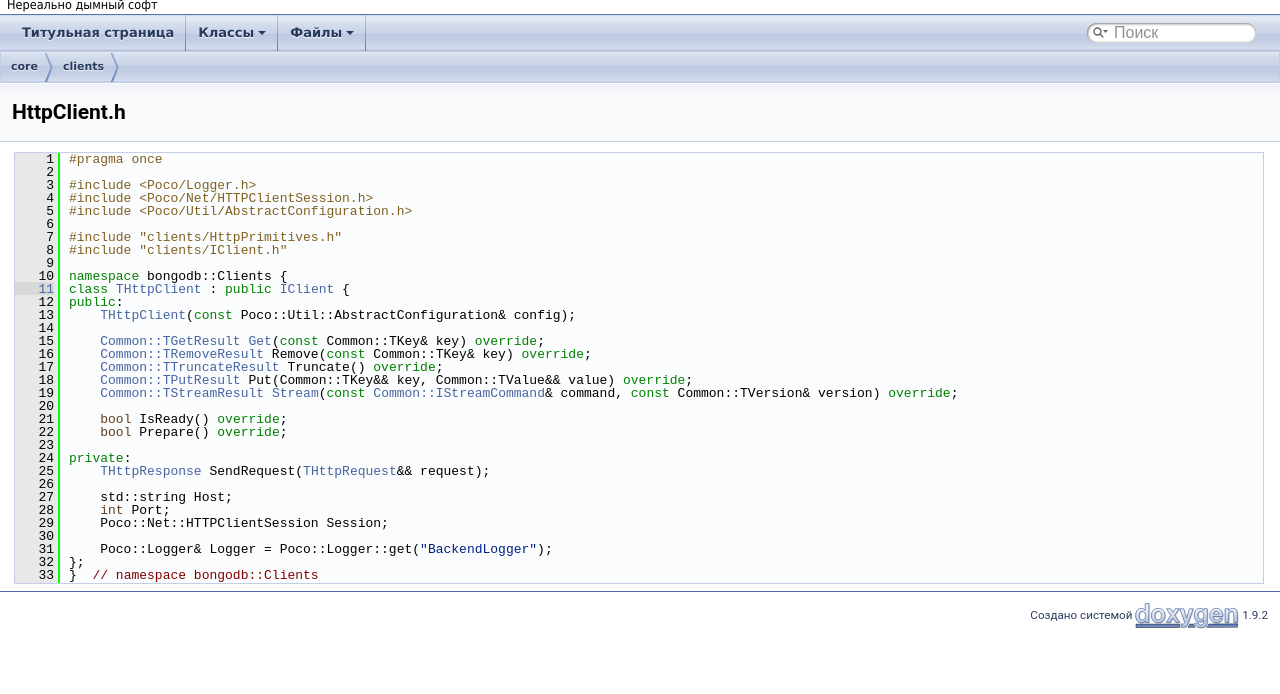
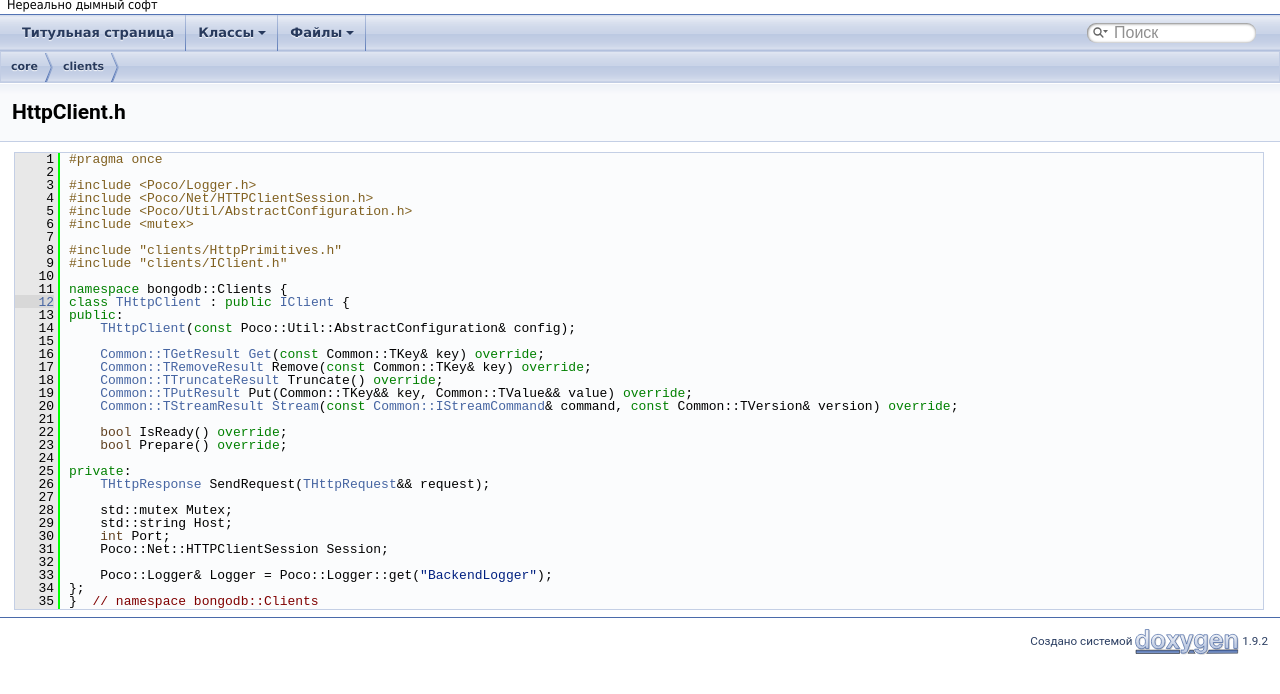
Before and after one commit to iu7og/bongodb, a plain HTML site: page HttpClient_8h_source.html in a window 1280 px wide. Shown: the part 42-736 px from the top of the page. Drawn offline with Linux system fonts and the light colour scheme.

Commit message:
deploy: 5a3534fb27251327260d8cf596d05fcac2264448

```diff
--- a/HttpClient_8h_source.html
+++ b/HttpClient_8h_source.html
@@ -75,36 +75,38 @@ $(function() {
 <div class="line"><a id="l00003" name="l00003"></a><span class="lineno">    3</span><span class="preprocessor">#include &lt;Poco/Logger.h&gt;</span></div>
 <div class="line"><a id="l00004" name="l00004"></a><span class="lineno">    4</span><span class="preprocessor">#include &lt;Poco/Net/HTTPClientSession.h&gt;</span></div>
 <div class="line"><a id="l00005" name="l00005"></a><span class="lineno">    5</span><span class="preprocessor">#include &lt;Poco/Util/AbstractConfiguration.h&gt;</span></div>
-<div class="line"><a id="l00006" name="l00006"></a><span class="lineno">    6</span> </div>
-<div class="line"><a id="l00007" name="l00007"></a><span class="lineno">    7</span><span class="preprocessor">#include &quot;clients/HttpPrimitives.h&quot;</span></div>
-<div class="line"><a id="l00008" name="l00008"></a><span class="lineno">    8</span><span class="preprocessor">#include &quot;clients/IClient.h&quot;</span></div>
-<div class="line"><a id="l00009" name="l00009"></a><span class="lineno">    9</span> </div>
-<div class="line"><a id="l00010" name="l00010"></a><span class="lineno">   10</span><span class="keyword">namespace </span>bongodb::Clients {</div>
-<div class="line"><a id="l00011" name="l00011"></a><span class="lineno"><a class="line" href="classbongodb_1_1Clients_1_1THttpClient.html">   11</a></span><span class="keyword">class </span><a class="code hl_class" href="classbongodb_1_1Clients_1_1THttpClient.html">THttpClient</a> : <span class="keyword">public</span> <a class="code hl_class" href="classbongodb_1_1Clients_1_1IClient.html">IClient</a> {</div>
-<div class="line"><a id="l00012" name="l00012"></a><span class="lineno">   12</span><span class="keyword">public</span>:</div>
-<div class="line"><a id="l00013" name="l00013"></a><span class="lineno">   13</span>    <a class="code hl_class" href="classbongodb_1_1Clients_1_1THttpClient.html">THttpClient</a>(<span class="keyword">const</span> Poco::Util::AbstractConfiguration&amp; config);</div>
-<div class="line"><a id="l00014" name="l00014"></a><span class="lineno">   14</span> </div>
-<div class="line"><a id="l00015" name="l00015"></a><span class="lineno">   15</span>    <a class="code hl_class" href="classbongodb_1_1Common_1_1TOperationResult.html">Common::TGetResult</a> <a class="code hl_function" href="classbongodb_1_1Clients_1_1THttpClient.html#a1609780d4b73d9d4063db82b5731b2b2">Get</a>(<span class="keyword">const</span> Common::TKey&amp; key) <span class="keyword">override</span>;</div>
-<div class="line"><a id="l00016" name="l00016"></a><span class="lineno">   16</span>    <a class="code hl_class" href="classbongodb_1_1Common_1_1TVoidOperationResult.html">Common::TRemoveResult</a> Remove(<span class="keyword">const</span> Common::TKey&amp; key) <span class="keyword">override</span>;</div>
-<div class="line"><a id="l00017" name="l00017"></a><span class="lineno">   17</span>    <a class="code hl_class" href="classbongodb_1_1Common_1_1TVoidOperationResult.html">Common::TTruncateResult</a> Truncate() <span class="keyword">override</span>;</div>
-<div class="line"><a id="l00018" name="l00018"></a><span class="lineno">   18</span>    <a class="code hl_class" href="classbongodb_1_1Common_1_1TVoidOperationResult.html">Common::TPutResult</a> Put(Common::TKey&amp;&amp; key, Common::TValue&amp;&amp; value) <span class="keyword">override</span>;</div>
-<div class="line"><a id="l00019" name="l00019"></a><span class="lineno">   19</span>    <a class="code hl_class" href="classbongodb_1_1Common_1_1TVoidOperationResult.html">Common::TStreamResult</a> <a class="code hl_function" href="classbongodb_1_1Clients_1_1THttpClient.html#a2fccee20f15d60c7dd1572fcb20fc383">Stream</a>(<span class="keyword">const</span> <a class="code hl_class" href="classbongodb_1_1Common_1_1IStreamCommand.html">Common::IStreamCommand</a>&amp; command, <span class="keyword">const</span> Common::TVersion&amp; version) <span class="keyword">override</span>;</div>
-<div class="line"><a id="l00020" name="l00020"></a><span class="lineno">   20</span> </div>
-<div class="line"><a id="l00021" name="l00021"></a><span class="lineno">   21</span>    <span class="keywordtype">bool</span> IsReady() <span class="keyword">override</span>;</div>
-<div class="line"><a id="l00022" name="l00022"></a><span class="lineno">   22</span>    <span class="keywordtype">bool</span> Prepare() <span class="keyword">override</span>;</div>
-<div class="line"><a id="l00023" name="l00023"></a><span class="lineno">   23</span> </div>
-<div class="line"><a id="l00024" name="l00024"></a><span class="lineno">   24</span><span class="keyword">private</span>:</div>
-<div class="line"><a id="l00025" name="l00025"></a><span class="lineno">   25</span>    <a class="code hl_struct" href="structbongodb_1_1Clients_1_1THttpResponse.html">THttpResponse</a> SendRequest(<a class="code hl_class" href="classbongodb_1_1Clients_1_1THttpRequest.html">THttpRequest</a>&amp;&amp; request);</div>
-<div class="line"><a id="l00026" name="l00026"></a><span class="lineno">   26</span> </div>
-<div class="line"><a id="l00027" name="l00027"></a><span class="lineno">   27</span>    std::string Host;</div>
-<div class="line"><a id="l00028" name="l00028"></a><span class="lineno">   28</span>    <span class="keywordtype">int</span> Port;</div>
-<div class="line"><a id="l00029" name="l00029"></a><span class="lineno">   29</span>    Poco::Net::HTTPClientSession Session;</div>
-<div class="line"><a id="l00030" name="l00030"></a><span class="lineno">   30</span> </div>
-<div class="line"><a id="l00031" name="l00031"></a><span class="lineno">   31</span>    Poco::Logger&amp; Logger = Poco::Logger::get(<span class="stringliteral">&quot;BackendLogger&quot;</span>);</div>
-<div class="line"><a id="l00032" name="l00032"></a><span class="lineno">   32</span>};</div>
-<div class="line"><a id="l00033" name="l00033"></a><span class="lineno">   33</span>}  <span class="comment">// namespace bongodb::Clients</span></div>
+<div class="line"><a id="l00006" name="l00006"></a><span class="lineno">    6</span><span class="preprocessor">#include &lt;mutex&gt;</span></div>
+<div class="line"><a id="l00007" name="l00007"></a><span class="lineno">    7</span> </div>
+<div class="line"><a id="l00008" name="l00008"></a><span class="lineno">    8</span><span class="preprocessor">#include &quot;clients/HttpPrimitives.h&quot;</span></div>
+<div class="line"><a id="l00009" name="l00009"></a><span class="lineno">    9</span><span class="preprocessor">#include &quot;clients/IClient.h&quot;</span></div>
+<div class="line"><a id="l00010" name="l00010"></a><span class="lineno">   10</span> </div>
+<div class="line"><a id="l00011" name="l00011"></a><span class="lineno">   11</span><span class="keyword">namespace </span>bongodb::Clients {</div>
+<div class="line"><a id="l00012" name="l00012"></a><span class="lineno"><a class="line" href="classbongodb_1_1Clients_1_1THttpClient.html">   12</a></span><span class="keyword">class </span><a class="code hl_class" href="classbongodb_1_1Clients_1_1THttpClient.html">THttpClient</a> : <span class="keyword">public</span> <a class="code hl_class" href="classbongodb_1_1Clients_1_1IClient.html">IClient</a> {</div>
+<div class="line"><a id="l00013" name="l00013"></a><span class="lineno">   13</span><span class="keyword">public</span>:</div>
+<div class="line"><a id="l00014" name="l00014"></a><span class="lineno">   14</span>    <a class="code hl_class" href="classbongodb_1_1Clients_1_1THttpClient.html">THttpClient</a>(<span class="keyword">const</span> Poco::Util::AbstractConfiguration&amp; config);</div>
+<div class="line"><a id="l00015" name="l00015"></a><span class="lineno">   15</span> </div>
+<div class="line"><a id="l00016" name="l00016"></a><span class="lineno">   16</span>    <a class="code hl_class" href="classbongodb_1_1Common_1_1TOperationResult.html">Common::TGetResult</a> <a class="code hl_function" href="classbongodb_1_1Clients_1_1THttpClient.html#a1609780d4b73d9d4063db82b5731b2b2">Get</a>(<span class="keyword">const</span> Common::TKey&amp; key) <span class="keyword">override</span>;</div>
+<div class="line"><a id="l00017" name="l00017"></a><span class="lineno">   17</span>    <a class="code hl_class" href="classbongodb_1_1Common_1_1TVoidOperationResult.html">Common::TRemoveResult</a> Remove(<span class="keyword">const</span> Common::TKey&amp; key) <span class="keyword">override</span>;</div>
+<div class="line"><a id="l00018" name="l00018"></a><span class="lineno">   18</span>    <a class="code hl_class" href="classbongodb_1_1Common_1_1TVoidOperationResult.html">Common::TTruncateResult</a> Truncate() <span class="keyword">override</span>;</div>
+<div class="line"><a id="l00019" name="l00019"></a><span class="lineno">   19</span>    <a class="code hl_class" href="classbongodb_1_1Common_1_1TVoidOperationResult.html">Common::TPutResult</a> Put(Common::TKey&amp;&amp; key, Common::TValue&amp;&amp; value) <span class="keyword">override</span>;</div>
+<div class="line"><a id="l00020" name="l00020"></a><span class="lineno">   20</span>    <a class="code hl_class" href="classbongodb_1_1Common_1_1TVoidOperationResult.html">Common::TStreamResult</a> <a class="code hl_function" href="classbongodb_1_1Clients_1_1THttpClient.html#a2fccee20f15d60c7dd1572fcb20fc383">Stream</a>(<span class="keyword">const</span> <a class="code hl_class" href="classbongodb_1_1Common_1_1IStreamCommand.html">Common::IStreamCommand</a>&amp; command, <span class="keyword">const</span> Common::TVersion&amp; version) <span class="keyword">override</span>;</div>
+<div class="line"><a id="l00021" name="l00021"></a><span class="lineno">   21</span> </div>
+<div class="line"><a id="l00022" name="l00022"></a><span class="lineno">   22</span>    <span class="keywordtype">bool</span> IsReady() <span class="keyword">override</span>;</div>
+<div class="line"><a id="l00023" name="l00023"></a><span class="lineno">   23</span>    <span class="keywordtype">bool</span> Prepare() <span class="keyword">override</span>;</div>
+<div class="line"><a id="l00024" name="l00024"></a><span class="lineno">   24</span> </div>
+<div class="line"><a id="l00025" name="l00025"></a><span class="lineno">   25</span><span class="keyword">private</span>:</div>
+<div class="line"><a id="l00026" name="l00026"></a><span class="lineno">   26</span>    <a class="code hl_struct" href="structbongodb_1_1Clients_1_1THttpResponse.html">THttpResponse</a> SendRequest(<a class="code hl_class" href="classbongodb_1_1Clients_1_1THttpRequest.html">THttpRequest</a>&amp;&amp; request);</div>
+<div class="line"><a id="l00027" name="l00027"></a><span class="lineno">   27</span> </div>
+<div class="line"><a id="l00028" name="l00028"></a><span class="lineno">   28</span>    std::mutex Mutex;</div>
+<div class="line"><a id="l00029" name="l00029"></a><span class="lineno">   29</span>    std::string Host;</div>
+<div class="line"><a id="l00030" name="l00030"></a><span class="lineno">   30</span>    <span class="keywordtype">int</span> Port;</div>
+<div class="line"><a id="l00031" name="l00031"></a><span class="lineno">   31</span>    Poco::Net::HTTPClientSession Session;</div>
+<div class="line"><a id="l00032" name="l00032"></a><span class="lineno">   32</span> </div>
+<div class="line"><a id="l00033" name="l00033"></a><span class="lineno">   33</span>    Poco::Logger&amp; Logger = Poco::Logger::get(<span class="stringliteral">&quot;BackendLogger&quot;</span>);</div>
+<div class="line"><a id="l00034" name="l00034"></a><span class="lineno">   34</span>};</div>
+<div class="line"><a id="l00035" name="l00035"></a><span class="lineno">   35</span>}  <span class="comment">// namespace bongodb::Clients</span></div>
 <div class="ttc" id="aclassbongodb_1_1Clients_1_1IClient_html"><div class="ttname"><a href="classbongodb_1_1Clients_1_1IClient.html">bongodb::Clients::IClient</a></div><div class="ttdef"><b>Definition:</b> IClient.h:8</div></div>
-<div class="ttc" id="aclassbongodb_1_1Clients_1_1THttpClient_html"><div class="ttname"><a href="classbongodb_1_1Clients_1_1THttpClient.html">bongodb::Clients::THttpClient</a></div><div class="ttdef"><b>Definition:</b> HttpClient.h:11</div></div>
+<div class="ttc" id="aclassbongodb_1_1Clients_1_1THttpClient_html"><div class="ttname"><a href="classbongodb_1_1Clients_1_1THttpClient.html">bongodb::Clients::THttpClient</a></div><div class="ttdef"><b>Definition:</b> HttpClient.h:12</div></div>
 <div class="ttc" id="aclassbongodb_1_1Clients_1_1THttpClient_html_a1609780d4b73d9d4063db82b5731b2b2"><div class="ttname"><a href="classbongodb_1_1Clients_1_1THttpClient.html#a1609780d4b73d9d4063db82b5731b2b2">bongodb::Clients::THttpClient::Get</a></div><div class="ttdeci">Common::TGetResult Get(const Common::TKey &amp;key) override</div><div class="ttdef"><b>Definition:</b> HttpClient.cpp:20</div></div>
 <div class="ttc" id="aclassbongodb_1_1Clients_1_1THttpClient_html_a2fccee20f15d60c7dd1572fcb20fc383"><div class="ttname"><a href="classbongodb_1_1Clients_1_1THttpClient.html#a2fccee20f15d60c7dd1572fcb20fc383">bongodb::Clients::THttpClient::Stream</a></div><div class="ttdeci">Common::TStreamResult Stream(const Common::IStreamCommand &amp;command, const Common::TVersion &amp;version) override</div><div class="ttdef"><b>Definition:</b> HttpClient.cpp:40</div></div>
 <div class="ttc" id="aclassbongodb_1_1Clients_1_1THttpRequest_html"><div class="ttname"><a href="classbongodb_1_1Clients_1_1THttpRequest.html">bongodb::Clients::THttpRequest</a></div><div class="ttdef"><b>Definition:</b> HttpPrimitives.h:19</div></div>
```
Also changed, not shown: VectorCommandsBuffer_8h_source.html (+20 -18 lines).
